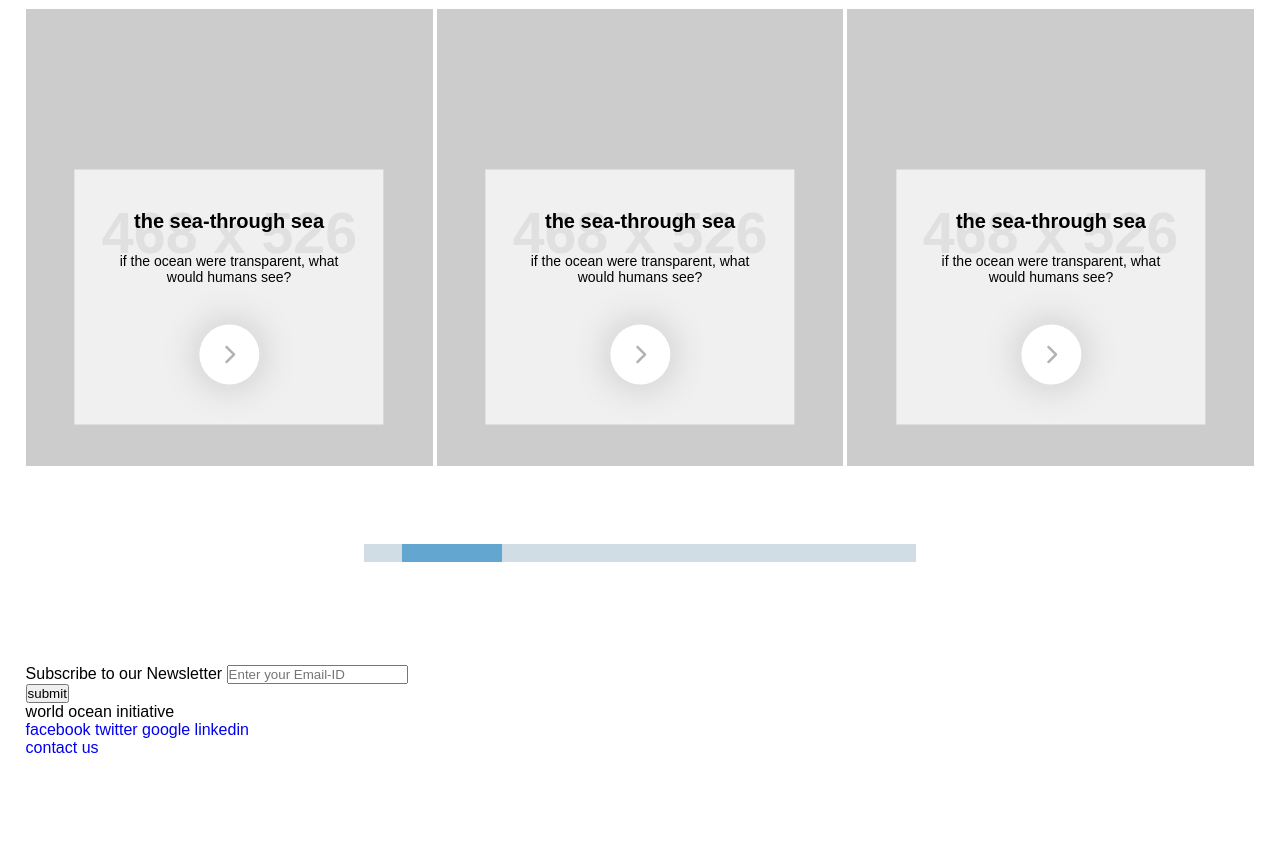
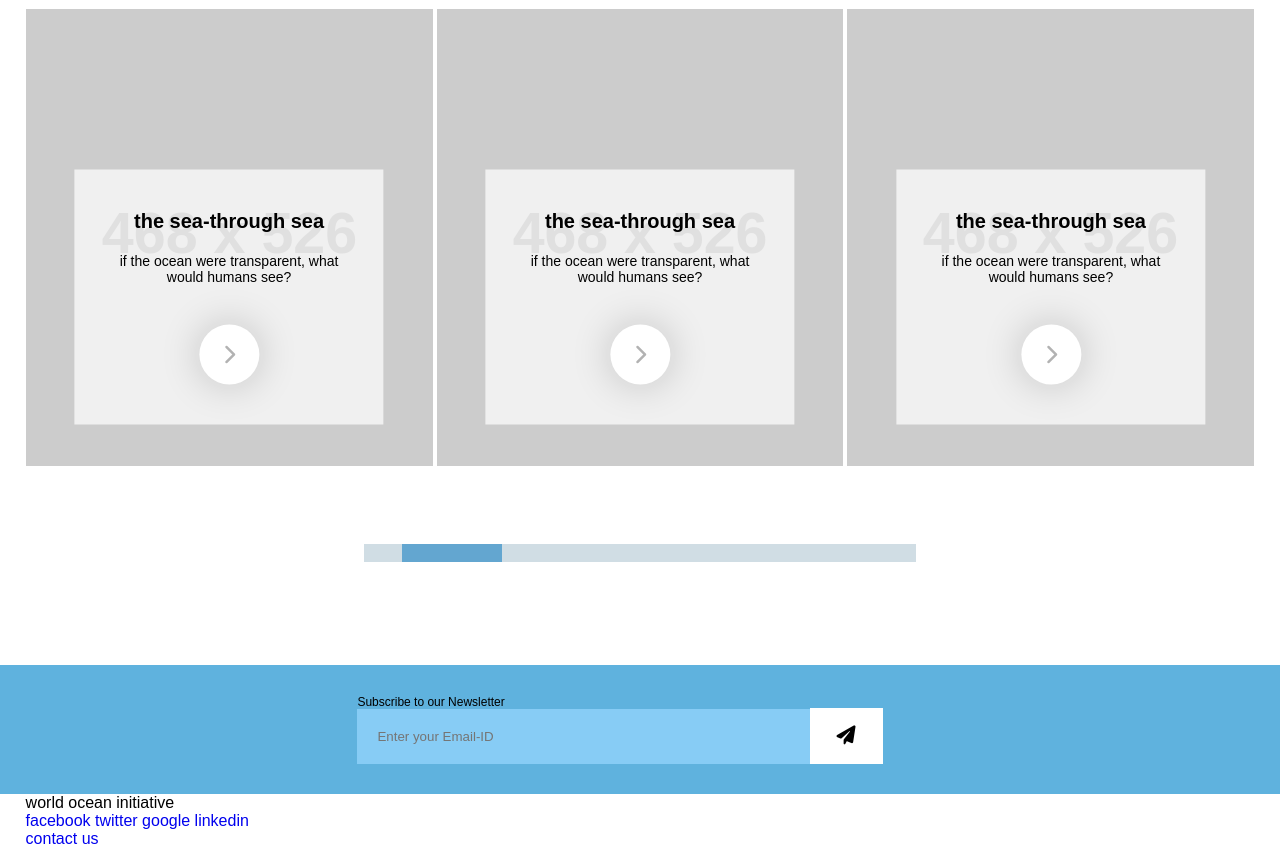
Before and after one commit to saifaliaxioned/blue-economy, a plain HTML site: page index.html in a window 1280 px wide. Shown: the part 2052-2900 px from the top of the page. Before the commit the page ends 2809 px from the top, so only its background shows below. Drawn offline with Linux system fonts and the light colour scheme; placeholder pictures from the web are drawn by us.

Commit message:
newsletter css added

```diff
--- a/assets/css/style.css
+++ b/assets/css/style.css
@@ -573,6 +573,58 @@ header { padding-bottom: 22px; }
 }
 /* infographic section end */
 
+/* newsletter start */
+.newsletter {
+  padding: 30px 0;
+  background: rgb(95,178,222);
+}
+
+.newsletter .wrapper {
+  display: flex;
+  justify-content: center;
+  align-items: center;
+}
+
+.newsletter form {
+  width: 46%;
+  display: flex;
+  align-items: flex-end;
+}
+
+.input-group {
+  display: flex;
+  flex-direction: column;
+  flex-basis: 80%;
+}
+
+.input-control { flex-basis: 20%; }
+
+.input-group label { font-size: 12px; }
+.input-group input {
+  padding: 20px;
+  background: rgb(135,204,245)
+}
+
+.input-group input,.input-control button{
+  outline: none;
+  border: none;
+}
+
+.input-control button {
+  text-indent: -9999px;
+  background: rgb(255,255,255);
+  padding: 17px 27px;
+  font-size: 19px;
+}
+
+.input-control button::before {
+  content: '\f1d8';
+  float: left;
+  text-indent: 0;
+  font-family: 'FontAwesome';
+}
+/* newsletter end */
+
 /*=================================
   main styling ends here
 =================================*/
```
